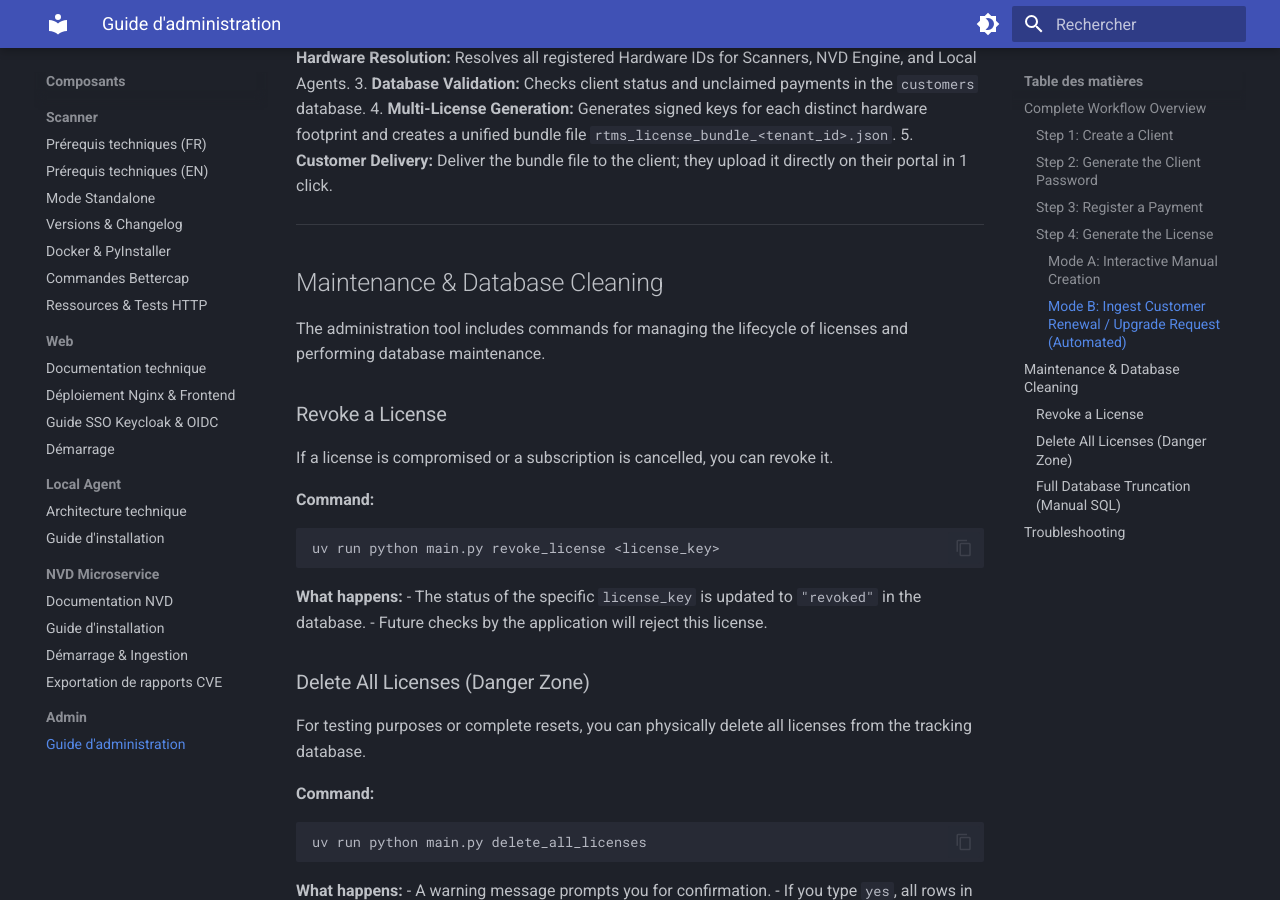
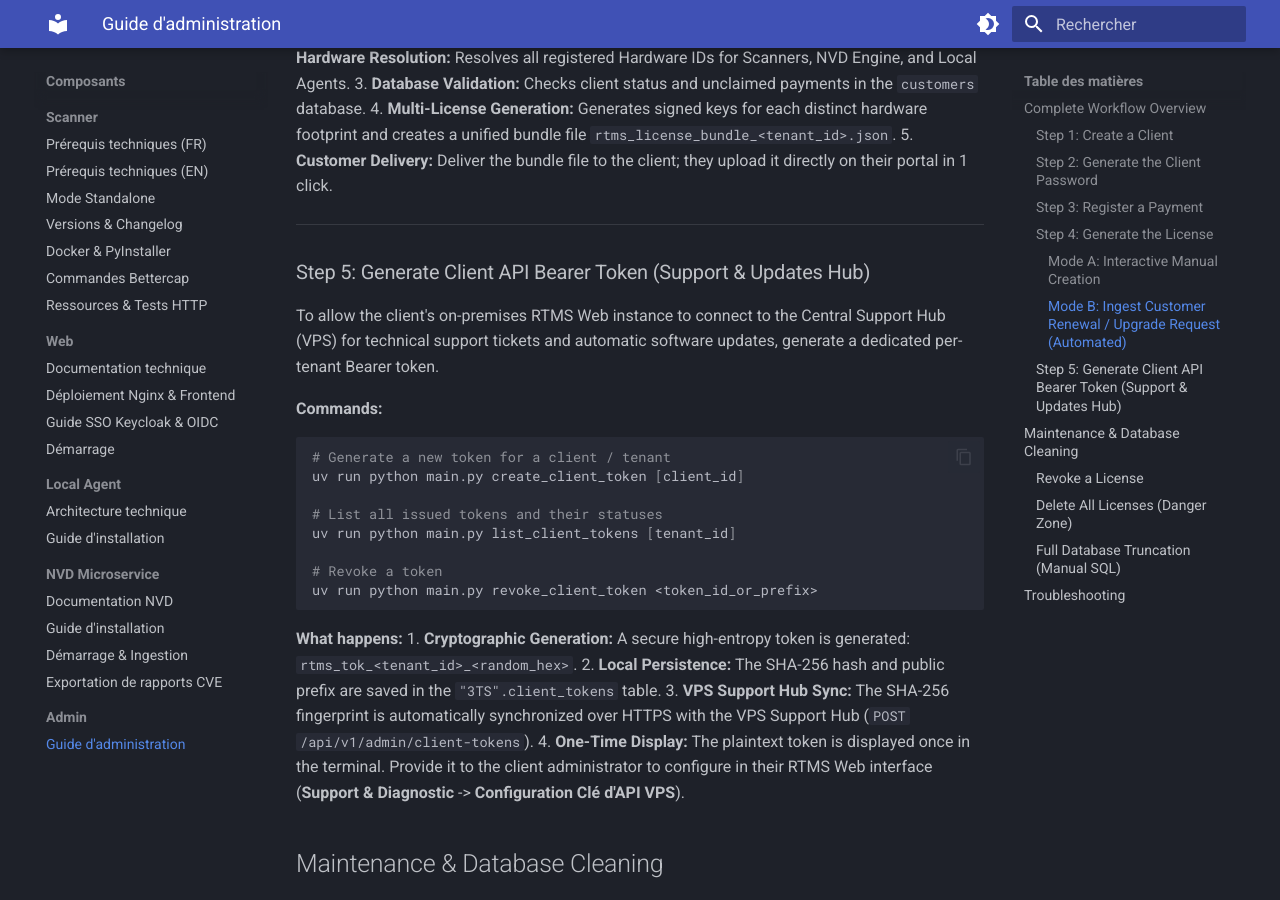
Before and after one commit to tritschler/rtms-documentation, an MkDocs documentation site: the page built from docs/components/admin/admin_guide.md, in a window 1280 px wide and 900 px high, scrolled down 2438 px. Built offline with MkDocs 1.6.1 and Material for MkDocs 9.7.7, drawn with Linux system fonts in a browser that asks for light colours.

Commit message:
docs: document client API bearer token generation in admin guide

````diff
--- a/docs/components/admin/admin_guide.md
+++ b/docs/components/admin/admin_guide.md
@@ -104,6 +104,29 @@ python license_manager/license_generator.py --request rtms_renewal_request_<tena
 
 ---
 
+### Step 5: Generate Client API Bearer Token (Support & Updates Hub)
+
+To allow the client's on-premises RTMS Web instance to connect to the Central Support Hub (VPS) for technical support tickets and automatic software updates, generate a dedicated per-tenant Bearer token.
+
+**Commands:**
+```bash
+# Generate a new token for a client / tenant
+uv run python main.py create_client_token [client_id]
+
+# List all issued tokens and their statuses
+uv run python main.py list_client_tokens [tenant_id]
+
+# Revoke a token
+uv run python main.py revoke_client_token <token_id_or_prefix>
+```
+
+**What happens:**
+1. **Cryptographic Generation:** A secure high-entropy token is generated: `rtms_tok_<tenant_id>_<random_hex>`.
+2. **Local Persistence:** The SHA-256 hash and public prefix are saved in the `"3TS".client_tokens` table.
+3. **VPS Support Hub Sync:** The SHA-256 fingerprint is automatically synchronized over HTTPS with the VPS Support Hub (`POST /api/v1/admin/client-tokens`).
+4. **One-Time Display:** The plaintext token is displayed once in the terminal. Provide it to the client administrator to configure in their RTMS Web interface (**Support & Diagnostic** -> **Configuration Clé d'API VPS**).
+
+
 ## Maintenance & Database Cleaning
 
 The administration tool includes commands for managing the lifecycle of licenses and performing database maintenance.
````
